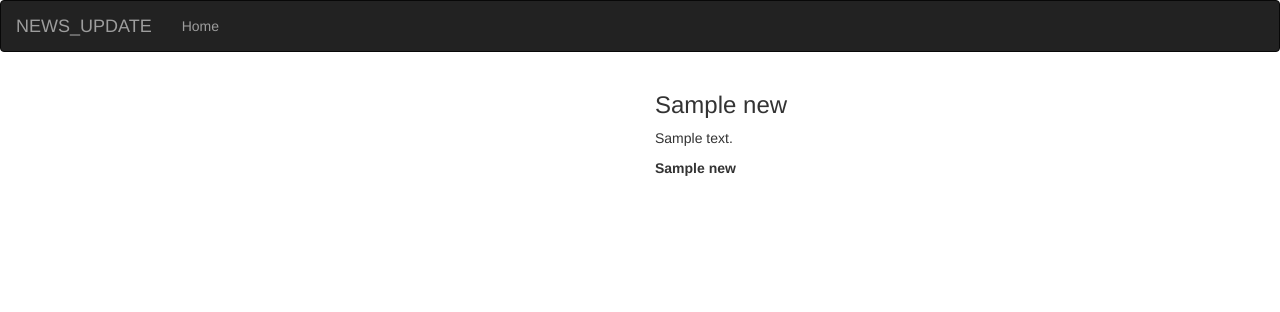
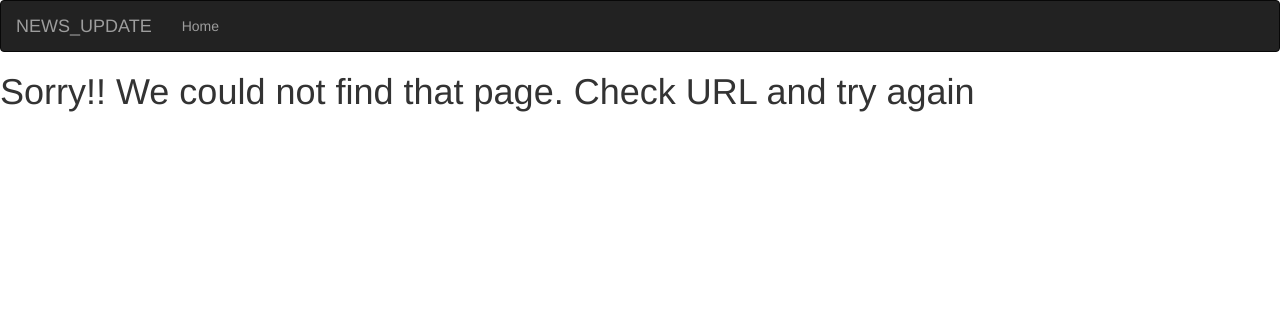
Before and after one commit to ruthjelimo/News_Api, a Python web app: template app/templates/error.html in a window 1280 px wide. Shown: the top 312 px of the page. Run offline with Jinja, Linux system fonts and the light colour scheme; the template is opened without the code that fills it: most values are stand-ins (such as "Sample title", 1, 10 or a date in 2020); some libraries are stand-ins or nearby versions.

Commit message:
added a file

```diff
--- a/app/templates/error.html
+++ b/app/templates/error.html
@@ -1,23 +1,5 @@
-<!-- <h1> Hello News {{ id }}</h1> -->
 {% extends 'base.html'%}
-<!-- Content block -->
+
 {% block content %}
-<div class="container">
-
-    <!-- Poster background -->
-    <div class="row">
-        <div class="col-xs-6 col-sm-6 col-md-6 col-lg-6 " style="background:  no-repeat center center">
-        </div>
-
-        <div class="col-xs-6 col-sm-6 col-md-6 col-lg-6 news-details">
-            <h3>{{ news.title }}</h3>
-
-            <p class="descrption"> {{ news.description }}</p>
-            <p class="name"> <b> {{ news.name }}</b></p>
-
-
-        </div>
-    </div>
-
-</div>
+    <h1>Sorry!! We could not find that page. Check URL and try again</h1>
 {% endblock %}
```
